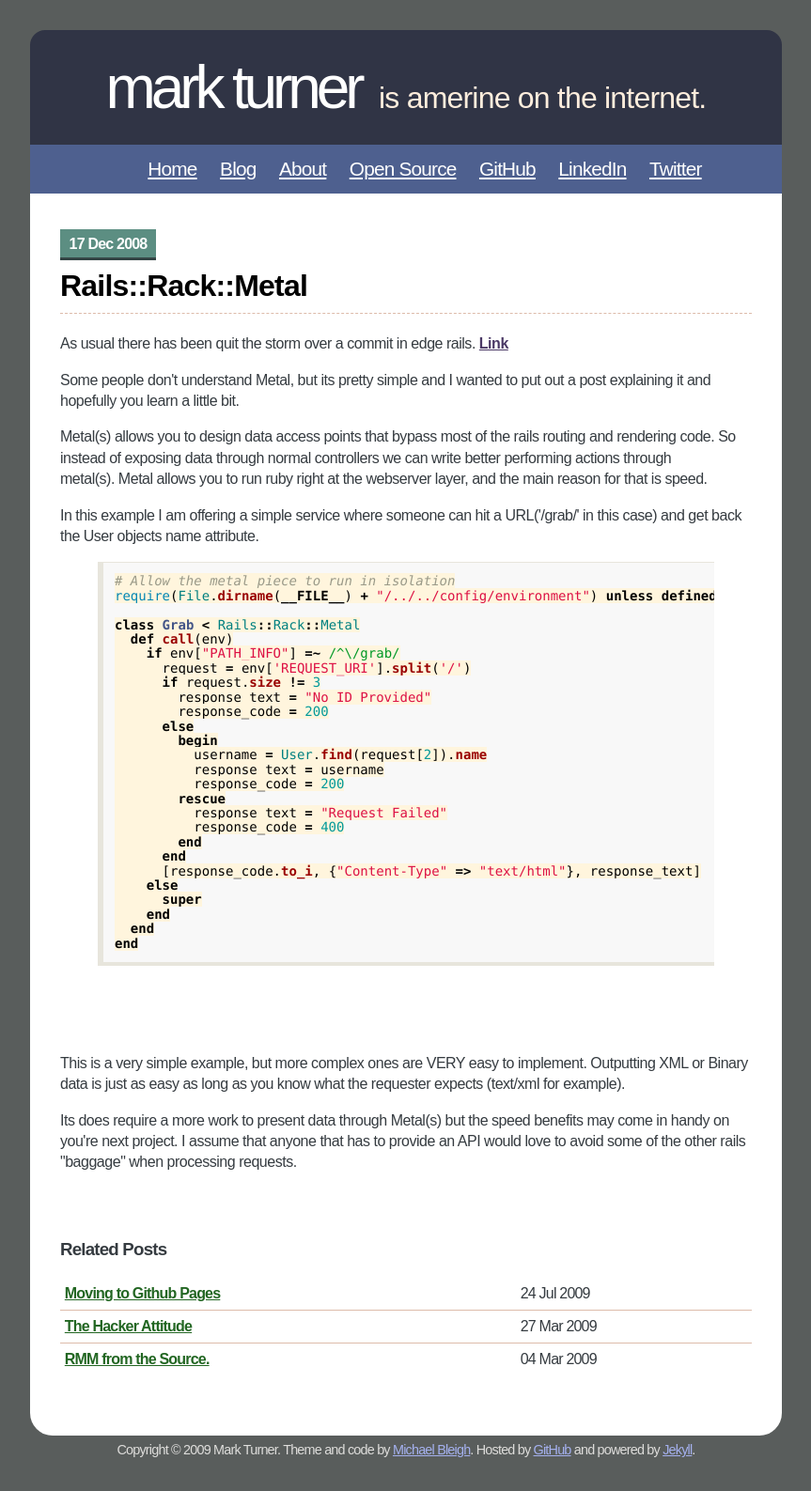
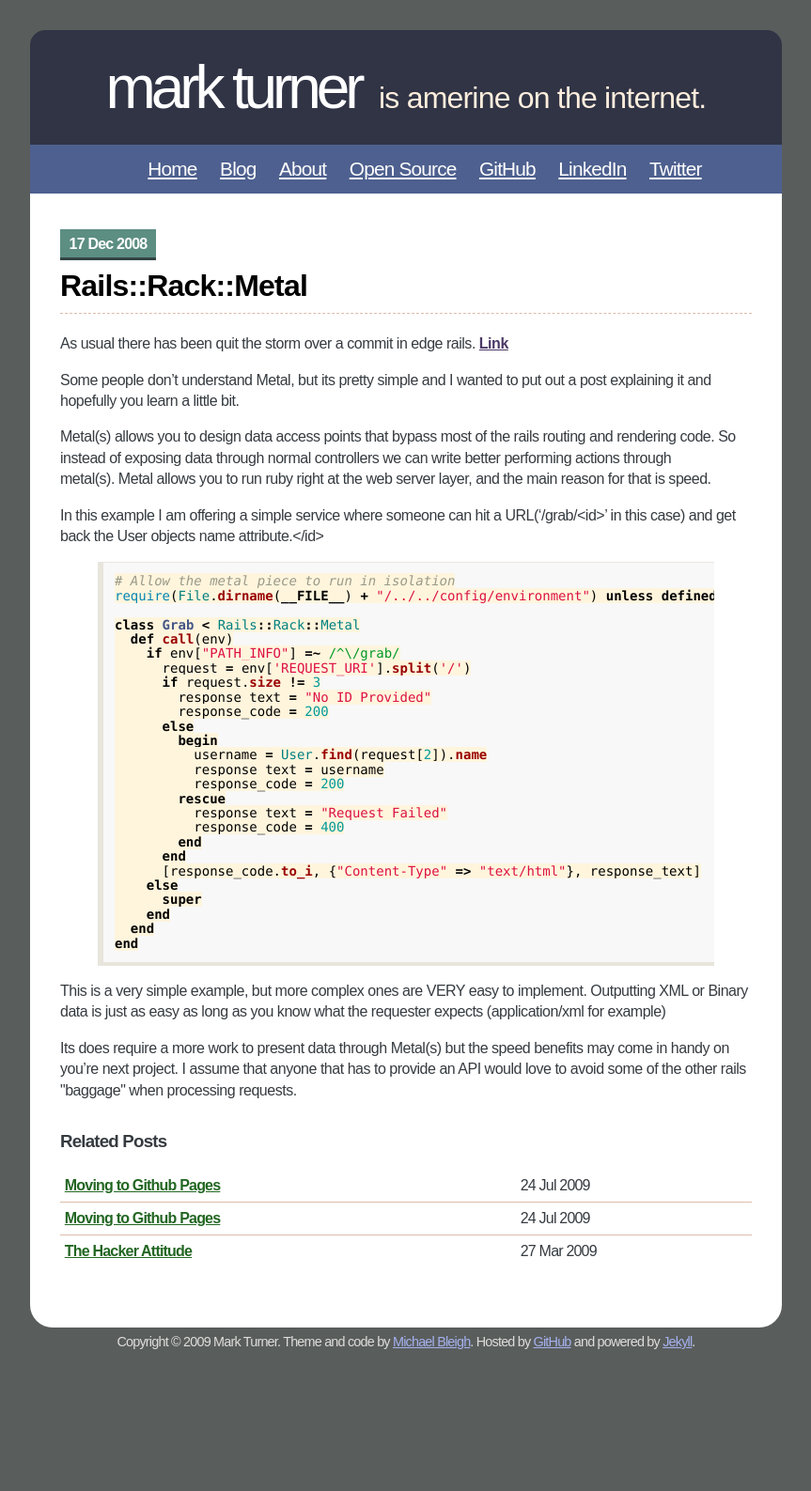
Before and after one commit to amerine/amerine.github.com, a Jekyll site: the page built from _posts/2008-12-17-rails-rack-metal.markdown, in a window 1280 px wide. Shown: the whole page at 94% size, without its empty margins (208-1071 px from the left). Built offline with Jekyll 4.4.1, drawn with Linux system fonts in a browser that asks for light colours; after the commit the page ends 1472 px from its top, so only the background shows below that.

Commit message:
Migrated all posts to markdown

```diff
--- /dev/null
+++ b/_posts/2008-12-14-scrum-in-under-10-minutes.markdown
@@ -0,0 +1,6 @@
+---
+title: SCRUM In Under 10 Minutes
+typo_id: 16
+layout: post
+---
+<object width="480" height="295"><param name="movie" value="http://www.youtube.com/v/Q5k7a9YEoUI&hl=en&fs=1&rel=0&color1=0x006699&color2=0x54abd6"></param><param name="allowFullScreen" value="true"></param><param name="allowscriptaccess" value="always"></param><embed src="http://www.youtube.com/v/Q5k7a9YEoUI&hl=en&fs=1&rel=0&color1=0x006699&color2=0x54abd6" type="application/x-shockwave-flash" allowscriptaccess="always" allowfullscreen="true" width="480" height="295"></embed></object>
--- a/_posts/2008-12-17-rails-rack-metal.markdown
+++ b/_posts/2008-12-17-rails-rack-metal.markdown
@@ -3,10 +3,14 @@
 typo_id: 17
 layout: post
 ---
-<p>As usual there has been quit the storm over a commit in edge rails. <a target="_blank" href="http://is.gd/c1if">Link</a>&nbsp;</p>
-<p>Some people don't understand Metal, but its pretty simple and I wanted to put out a post explaining it and hopefully you learn a little bit.&nbsp;</p>
-<p>Metal(s) allows you to design data access points that bypass most of the rails routing and rendering code. So instead of exposing data through normal controllers we can write better performing actions through metal(s).&nbsp;Metal allows you to run ruby right at the webserver layer, and the main reason for that is speed.</p>
-<p>In this example I am offering a simple service where someone can hit a URL('/grab/<id>' in this case) and get back the User objects name attribute.</id></p>
+As usual there has been quit the storm over a commit in edge rails. [Link](http://is.gd/c1if)
+
+Some people don't understand Metal, but its pretty simple and I wanted to put out a post explaining it and hopefully you learn a little bit.
+
+Metal(s) allows you to design data access points that bypass most of the rails routing and rendering code. So instead of exposing data through normal controllers we can write better performing actions through metal(s).&nbsp;Metal allows you to run ruby right at the web server layer, and the main reason for that is speed.
+
+In this example I am offering a simple service where someone can hit a URL('/grab/&lt;id&gt;' in this case) and get back the User objects name attribute.&lt;/id&gt;
+
 {% highlight ruby %}
 # Allow the metal piece to run in isolation
 require(File.dirname(__FILE__) + "/../../config/environment") unless defined?(Rails)
@@ -35,8 +39,7 @@
   end
 end
 {% endhighlight %}
-<p>&nbsp;</p>
-<p>&nbsp;</p>
-<p>This is a very simple example, but more complex ones are VERY easy to implement. Outputting XML or Binary data is just as easy as long as you know what the requester expects (text/xml for example).&nbsp;</p>
-<p>Its does require a more work to present data through Metal(s) but the speed benefits may come in handy on you're next project. I assume that anyone that has to provide an API would love to avoid some of the other rails &quot;baggage&quot; when processing requests.&nbsp;</p>
-<p>&nbsp;</p>
+
+This is a very simple example, but more complex ones are VERY easy to implement. Outputting XML or Binary data is just as easy as long as you know what the requester expects (application/xml for example)
+
+Its does require a more work to present data through Metal(s) but the speed benefits may come in handy on you're next project. I assume that anyone that has to provide an API would love to avoid some of the other rails &quot;baggage&quot; when processing requests.
--- /dev/null
+++ b/_posts/2009-01-15-building-a-scaleable-rails-hosting-infrastructure-on-opensolaris-series.markdown
@@ -0,0 +1,6 @@
+---
+title: Building a Scaleable Rails hosting infrastructure on OpenSolaris Series
+typo_id: 19
+layout: post
+---
+Shortly I am going to start releasing series of screencasts showing how to build a scaleable hosting infrastructure on OpenSolaris. Its going to be focused on Rails but it should work well for most hosting needs. Its going to focus on scaling, almost the beginnings of your own cloud infrastructure. Stay tuned.
--- /dev/null
+++ b/_posts/2009-07-24-Moving-To-Github-Pages.markdown
@@ -0,0 +1,5 @@
+---
+layout: post
+title: Moving to Github Pages
+---
+I've decided that a change was needed for my blog so I went ahead and moved the blog over to [GitHub Pages](http://pages.github.com)
```
Also changed, not shown: _posts/2008-08-29-reboot.markdown (added, +9 -0 lines), _posts/2008-10-20-please-vote.markdown (added, +13 -0 lines), _posts/2008-10-30-yes-we-can.markdown (added, +11 -0 lines), _posts/2008-11-02-torvalds-kills-unix.markdown (added, +8 -0 lines), _posts/2008-11-05-thanks-america.markdown (added, +8 -0 lines), _posts/2008-11-08-so-many-ideas-no-actions-ive-failed.markdown (added, +37 -0 lines), _posts/2008-12-24-rails-merb-rails-3.markdown (added, +8 -0 lines), _posts/2009-02-23-testing-stubs-shoulda.markdown (added, +13 -0 lines), _posts/2009-03-04-rmm-from-the-source.markdown (added, +10 -0 lines), _posts/2009-03-27-the-hacker-attitude.markdown (added, +18 -0 lines).
